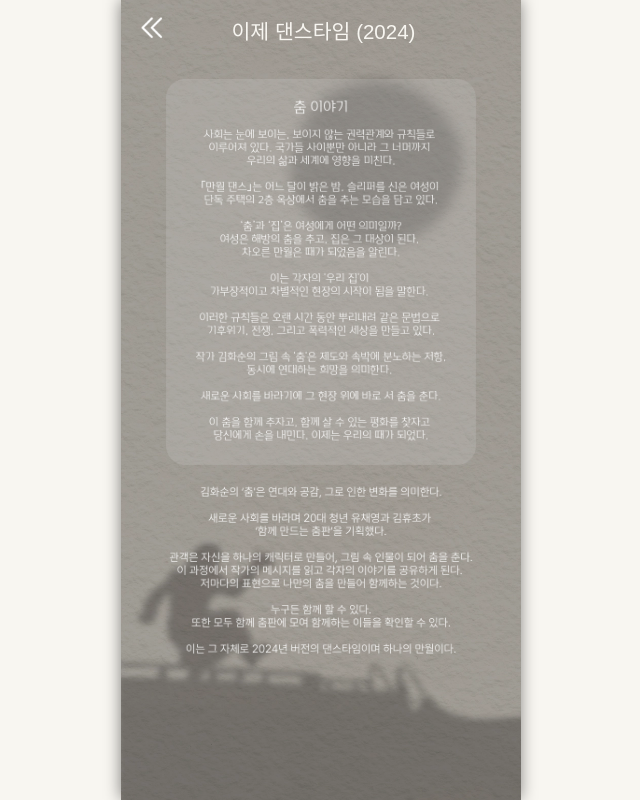
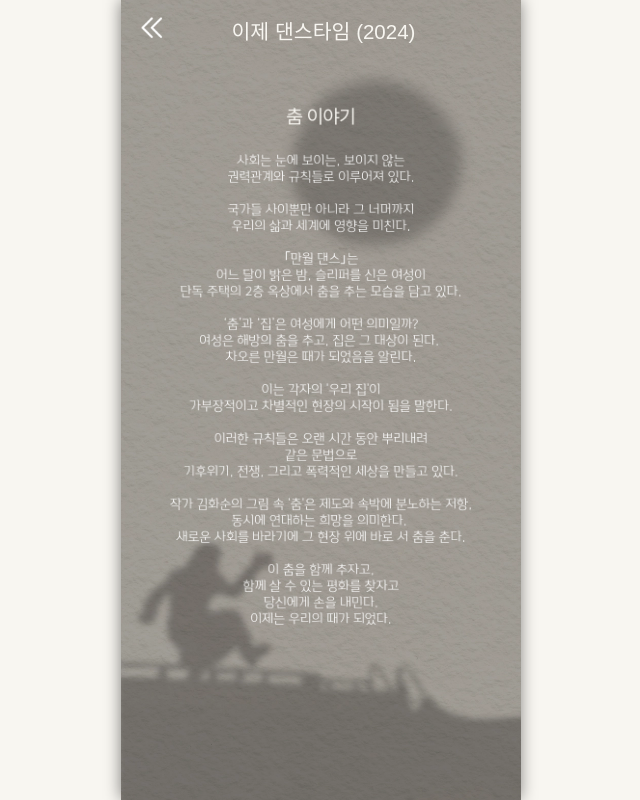
Before and after one commit to letsdancekr/letsdancekr.github.io, a React (Create React App) app: page /invitation in a window 1280 px wide. Shown: the whole page, without its empty margins (319-959 px from the left). Built offline with nearby package versions, Linux system fonts and the light colour scheme; a web font is replaced by a local one.

Commit message:
finfinfin

```diff
--- a/src/components/Invitation.js
+++ b/src/components/Invitation.js
@@ -77,7 +77,7 @@ function Invitation({ onBack, showbutton = false, isFinal = false }) {
         }}
       >
 <img
-          src="/static/stockimages/invitation_background.webp"
+  src={isFinal ? "/static/stockimages/invitation_backgroud_final.png" : "/static/stockimages/invitation_background.webp"}
   alt="background"
   style={{
     width: '100%',
@@ -86,6 +86,35 @@ function Invitation({ onBack, showbutton = false, isFinal = false }) {
     pointerEvents: 'none',
   }}
 />
+
+
+        {isFinal && (
+        <img
+        src="/static/stockimages/invitext.png"
+        alt="invitation text"
+        style={{
+          width: '100%',
+          height: '100%',
+          objectFit: 'contain',
+          marginTop: '10%',
+          pointerEvents: 'none',
+        }}
+      />
+        )}
+
+  {!isFinal && (
+        <img
+        src="/static/stockimages/invitext-org.png"
+        alt="invitation text"
+        style={{
+          width: '100%',
+          height: '90%',
+          objectFit: 'contain',
+          marginTop: '10%',
+          pointerEvents: 'none',
+        }}
+      />
+        )}
       </div>
 
       {/* Header */}
@@ -167,6 +196,7 @@ function Invitation({ onBack, showbutton = false, isFinal = false }) {
           position: 'relative',
         }}
       >
+        {isFinal && (
         <img
         src="/static/stockimages/invitext.png"
         alt="invitation text"
@@ -178,6 +208,22 @@ function Invitation({ onBack, showbutton = false, isFinal = false }) {
           pointerEvents: 'none',
         }}
       />
+        )}
+
+  {!isFinal && (
+        <img
+        src="/static/stockimages/invitext-org.png"
+        alt="invitation text"
+        style={{
+          width: '100%',
+          height: '90%',
+          objectFit: 'contain',
+          marginTop: '10%',
+          pointerEvents: 'none',
+        }}
+      />
+        )}
+
       </div>
 
       {/* Button container */}
```
Also changed, not shown: public/static/stockimages/invitext-org.png (added), 1 other file (tests, documents, lock files or other folders). Lines whose indentation alone changed are shown as unchanged.
